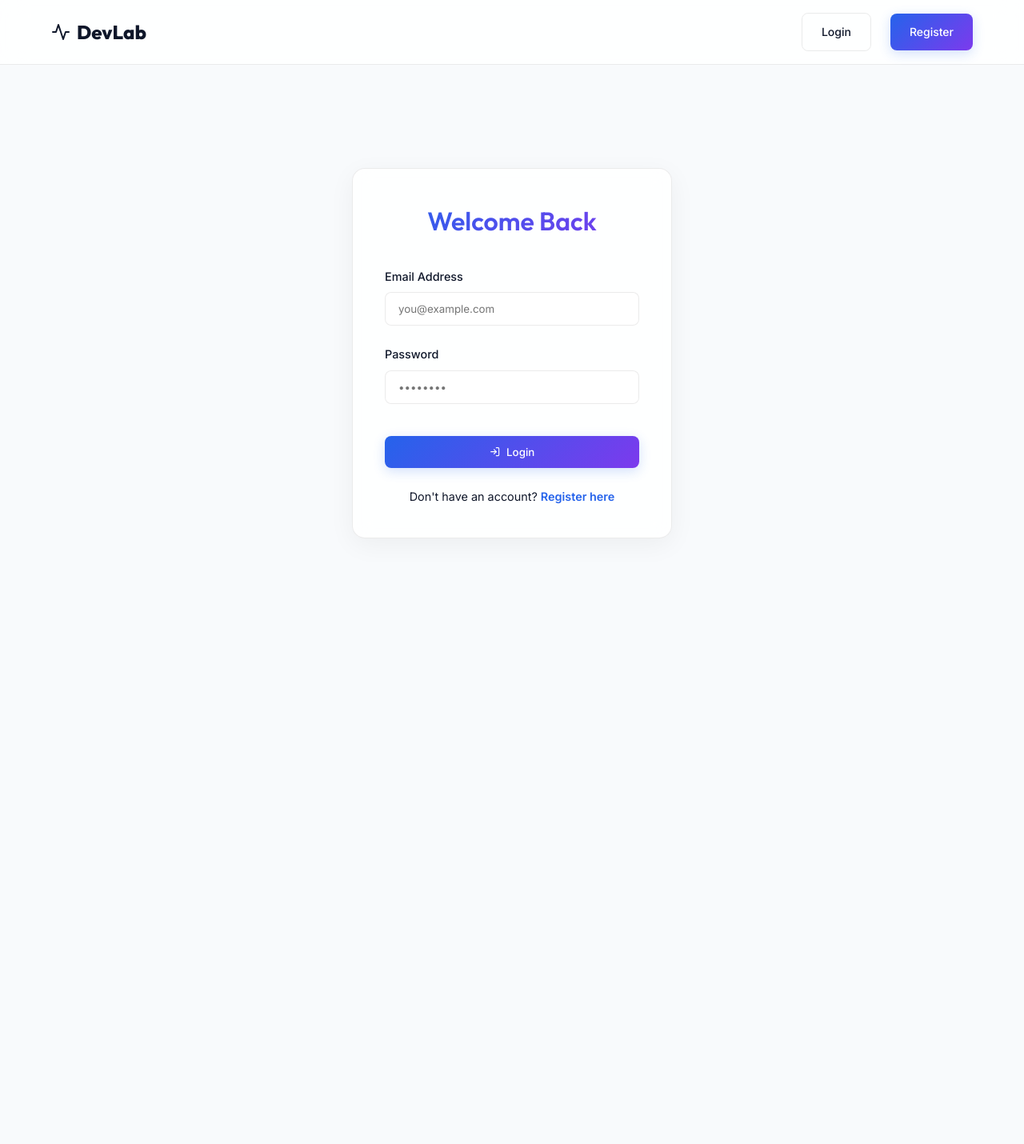
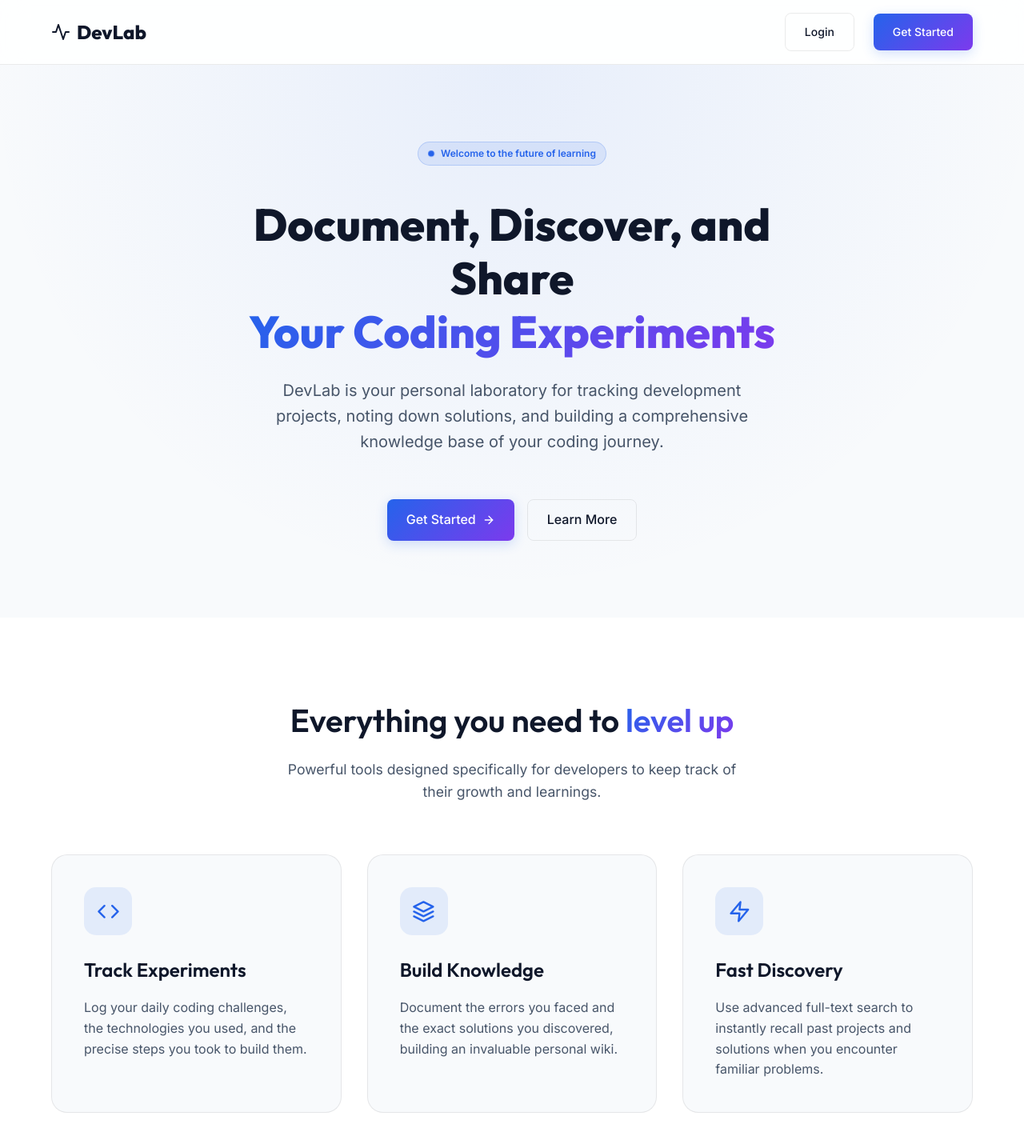
Before and after one commit to Amandeep-Singh07/Devlab-Experiment, a React app in the folder frontend/: page / in a window 1280 px wide. Before the commit this address led to /login. Shown: the top 1430 px of the page at 80% size. Before the commit the page ends 801 px from the top, so only its background shows below. Built offline with nearby package versions, Linux system fonts and the light colour scheme; no server answers; the HTML template or start-up script is replaced by a standard one.

Commit message:
added a landing page to the website

```diff
--- a/frontend/src/App.jsx
+++ b/frontend/src/App.jsx
@@ -7,6 +7,7 @@ import Login from './pages/Login';
 import Register from './pages/Register';
 import CreateExperiment from './pages/CreateExperiment';
 import ExperimentDetails from './pages/ExperimentDetails';
+import Landing from './pages/Landing';
 
 const PrivateRoute = ({ children }) => {
   const { user, loading } = useContext(AuthContext);
@@ -19,9 +20,10 @@ const AppRoutes = () => {
     <>
       <Navbar />
       <Routes>
+        <Route path="/" element={<Landing />} />
         <Route path="/login" element={<Login />} />
         <Route path="/register" element={<Register />} />
-        <Route path="/" element={<PrivateRoute><Dashboard /></PrivateRoute>} />
+        <Route path="/dashboard" element={<PrivateRoute><Dashboard /></PrivateRoute>} />
         <Route path="/create" element={<PrivateRoute><CreateExperiment /></PrivateRoute>} />
         <Route path="/experiment/:id" element={<PrivateRoute><ExperimentDetails /></PrivateRoute>} />
       </Routes>
--- a/frontend/src/components/ExperimentCard.jsx
+++ b/frontend/src/components/ExperimentCard.jsx
@@ -1,6 +1,6 @@
 import React from 'react';
 import { Link } from 'react-router-dom';
-import { FiCode, FiArrowRight, FiEye, FiStar, FiClock } from 'react-icons/fi';
+import { FiCode, FiArrowRight, FiEye, FiStar, FiClock, FiArrowDown } from 'react-icons/fi';
 import { motion } from 'framer-motion';
 
 const ExperimentCard = ({ experiment }) => {
@@ -39,6 +39,7 @@ const ExperimentCard = ({ experiment }) => {
       <div style={{ display: 'flex', justifyContent: 'space-between', color: 'var(--text-secondary)', fontSize: '0.85rem', marginBottom: '1rem' }}>
         <span style={{ display: 'flex', alignItems: 'center', gap: '4px' }}><FiEye /> {experiment.views || 0}</span>
         <span style={{ display: 'flex', alignItems: 'center', gap: '4px', color: 'var(--warning)' }}><FiStar /> {experiment.upvotes || 0}</span>
+        <span style={{ display: 'flex', alignItems: 'center', gap: '4px', color: 'var(--danger)' }}><FiArrowDown /> {experiment.downvotes || 0}</span>
         {experiment.timeTaken && (
           <span style={{ display: 'flex', alignItems: 'center', gap: '4px' }}><FiClock /> {experiment.timeTaken}</span>
         )}
--- a/frontend/src/components/Navbar.jsx
+++ b/frontend/src/components/Navbar.jsx
@@ -15,13 +15,14 @@ const Navbar = () => {
   return (
     <nav className="navbar">
       <div className="container">
-        <Link to="/" className="nav-logo" style={{ display: 'flex', alignItems: 'center', gap: '0.5rem', fontSize: '1.5rem', fontWeight: '800', fontFamily: 'Outfit' }}>
+        <Link to={user ? "/dashboard" : "/"} className="nav-logo" style={{ display: 'flex', alignItems: 'center', gap: '0.5rem', fontSize: '1.5rem', fontWeight: '800', fontFamily: 'Outfit' }}>
           <FiActivity className="text-gradient" />
           <span>DevLab</span>
         </Link>
         <div className="nav-links">
           {user ? (
             <>
+              <Link to="/dashboard" className="btn btn-secondary text-sm">Dashboard</Link>
               <Link to="/create" className="btn btn-secondary text-sm">
                 <FiPlusCircle /> New Experiment
               </Link>
@@ -32,7 +33,7 @@ const Navbar = () => {
           ) : (
             <>
               <Link to="/login" className="btn btn-secondary text-sm">Login</Link>
-              <Link to="/register" className="btn btn-primary text-sm">Register</Link>
+              <Link to="/login" className="btn btn-primary text-sm">Get Started</Link>
             </>
           )}
         </div>
--- a/frontend/src/index.css
+++ b/frontend/src/index.css
@@ -259,3 +259,127 @@ input:focus, textarea:focus, select:focus {
   font-size: 0.9rem;
   border: 1px solid var(--border-glass);
 }
+
+/* Landing Page Styles */
+.landing-page {
+  flex: 1;
+  display: flex;
+  flex-direction: column;
+}
+
+.hero-section {
+  padding: 6rem 0;
+  text-align: center;
+  position: relative;
+  overflow: hidden;
+  background: radial-gradient(circle at 50% 0%, rgba(37, 99, 235, 0.08) 0%, transparent 70%);
+}
+
+.hero-content {
+  display: flex;
+  flex-direction: column;
+  align-items: center;
+  gap: 1.5rem;
+  max-width: 800px;
+  margin: 0 auto;
+}
+
+.hero-title {
+  font-size: 3.5rem;
+  line-height: 1.2;
+  font-weight: 800;
+  margin-top: 1rem;
+}
+
+.hero-subtitle {
+  font-size: 1.25rem;
+  color: var(--text-secondary);
+  max-width: 600px;
+  margin-bottom: 2rem;
+}
+
+.hero-actions {
+  display: flex;
+  gap: 1rem;
+  justify-content: center;
+  flex-wrap: wrap;
+}
+
+.badge-pulse {
+  display: inline-block;
+  width: 8px;
+  height: 8px;
+  background-color: var(--accent-primary);
+  border-radius: 50%;
+  margin-right: 8px;
+  box-shadow: 0 0 0 0 rgba(37, 99, 235, 0.7);
+  animation: pulse 2s infinite;
+}
+
+@keyframes pulse {
+  0% { transform: scale(0.95); box-shadow: 0 0 0 0 rgba(37, 99, 235, 0.7); }
+  70% { transform: scale(1); box-shadow: 0 0 0 6px rgba(37, 99, 235, 0); }
+  100% { transform: scale(0.95); box-shadow: 0 0 0 0 rgba(37, 99, 235, 0); }
+}
+
+.features-section {
+  padding: 6rem 0;
+  background: var(--bg-secondary);
+}
+
+.section-header {
+  text-align: center;
+  margin-bottom: 4rem;
+}
+
+.section-header h2 {
+  font-size: 2.5rem;
+  margin-bottom: 1rem;
+}
+
+.section-header p {
+  font-size: 1.1rem;
+  color: var(--text-secondary);
+  max-width: 600px;
+  margin: 0 auto;
+}
+
+.features-grid {
+  display: grid;
+  grid-template-columns: repeat(auto-fit, minmax(300px, 1fr));
+  gap: 2rem;
+}
+
+.feature-card {
+  padding: 2.5rem;
+  border-radius: 20px;
+  background: var(--bg-primary);
+  border: 1px solid var(--border-glass);
+  transition: all 0.3s ease;
+}
+
+.icon-wrapper {
+  width: 60px;
+  height: 60px;
+  border-radius: 15px;
+  background: rgba(37, 99, 235, 0.1);
+  display: flex;
+  align-items: center;
+  justify-content: center;
+  margin-bottom: 1.5rem;
+}
+
+.feature-icon {
+  font-size: 1.8rem;
+  color: var(--accent-primary);
+}
+
+.feature-card h3 {
+  font-size: 1.5rem;
+  margin-bottom: 1rem;
+}
+
+.feature-card p {
+  color: var(--text-secondary);
+  line-height: 1.6;
+}
--- a/frontend/src/pages/ExperimentDetails.jsx
+++ b/frontend/src/pages/ExperimentDetails.jsx
@@ -2,7 +2,7 @@ import React, { useState, useEffect } from 'react';
 import { useParams, Link, useNavigate } from 'react-router-dom';
 import api from '../services/api';
 import { motion } from 'framer-motion';
-import { FiArrowLeft, FiTrash2, FiCode, FiEye, FiStar, FiClock, FiCopy, FiCheck } from 'react-icons/fi';
+import { FiArrowLeft, FiTrash2, FiCode, FiEye, FiStar, FiClock, FiCopy, FiCheck, FiArrowDown } from 'react-icons/fi';
 
 const CodeSnippet = ({ code }) => {
   const [copied, setCopied] = useState(false);
@@ -79,6 +79,15 @@ const ExperimentDetails = () => {
     }
   };
 
+  const handleDownvote = async () => {
+    try {
+      const response = await api.post(`/experiments/${id}/downvote`);
+      setExperiment(response.data);
+    } catch (error) {
+      console.error('Failed to downvote experiment', error);
+    }
+  };
+
   if (loading) return <div className="container" style={{ textAlign: 'center', marginTop: '4rem' }}>Loading...</div>;
   if (!experiment) return <div className="container" style={{ textAlign: 'center', marginTop: '4rem' }}>Experiment not found</div>;
 
@@ -127,6 +136,9 @@ const ExperimentDetails = () => {
               <button onClick={handleUpvote} className="btn" style={{ background: 'rgba(255,200,0,0.1)', color: 'var(--warning)', display: 'flex', alignItems: 'center', gap: '0.5rem', border: '1px solid rgba(255,200,0,0.3)', padding: '0.25rem 0.75rem' }}>
                 <FiStar /> {experiment.upvotes} Upvote
               </button>
+              <button onClick={handleDownvote} className="btn" style={{ background: 'rgba(255,100,100,0.1)', color: 'var(--danger)', display: 'flex', alignItems: 'center', gap: '0.5rem', border: '1px solid rgba(255,100,100,0.3)', padding: '0.25rem 0.75rem' }}>
+                <FiArrowDown /> {experiment.downvotes || 0} Downvote
+              </button>
             </div>
           </div>
 
--- /dev/null
+++ b/frontend/src/pages/Landing.jsx
@@ -0,0 +1,107 @@
+import React from 'react';
+import { motion } from 'framer-motion';
+import { Link } from 'react-router-dom';
+import { FiCode, FiLayers, FiZap, FiArrowRight } from 'react-icons/fi';
+
+const Landing = () => {
+  const containerVariants = {
+    hidden: { opacity: 0 },
+    visible: {
+      opacity: 1,
+      transition: { staggerChildren: 0.2 }
+    }
+  };
+
+  const itemVariants = {
+    hidden: { opacity: 0, y: 20 },
+    visible: {
+      opacity: 1,
+      y: 0,
+      transition: { duration: 0.6, ease: "easeOut" }
+    }
+  };
+
+  return (
+    <div className="landing-page">
+      <div className="hero-section">
+        <motion.div
+          className="container hero-content"
+          initial="hidden"
+          animate="visible"
+          variants={containerVariants}
+        >
+          <motion.div className="badge" variants={itemVariants}>
+            <span className="badge-pulse"></span>
+            Welcome to the future of learning
+          </motion.div>
+          <motion.h1 className="hero-title" variants={itemVariants}>
+            Document, Discover, and Share <br/>
+            <span className="text-gradient">Your Coding Experiments</span>
+          </motion.h1>
+          <motion.p className="hero-subtitle" variants={itemVariants}>
+            DevLab is your personal laboratory for tracking development projects, noting down solutions, and building a comprehensive knowledge base of your coding journey.
+          </motion.p>
+          <motion.div className="hero-actions" variants={itemVariants}>
+            <Link to="/login" className="btn btn-primary btn-lg" style={{ display: 'flex', alignItems: 'center', gap: '0.5rem' }}>
+              Get Started <FiArrowRight />
+            </Link>
+            <a href="#features" className="btn btn-secondary btn-lg">
+              Learn More
+            </a>
+          </motion.div>
+        </motion.div>
+      </div>
+
+      <div id="features" className="features-section">
+        <div className="container">
+          <motion.div
+            className="section-header"
+            initial={{ opacity: 0, y: 20 }}
+            whileInView={{ opacity: 1, y: 0 }}
+            viewport={{ once: true, margin: "-100px" }}
+            transition={{ duration: 0.6 }}
+          >
+            <h2>Everything you need to <span className="text-gradient">level up</span></h2>
+            <p>Powerful tools designed specifically for developers to keep track of their growth and learnings.</p>
+          </motion.div>
+
+          <div className="features-grid">
+            {[
+              {
+                icon: <FiCode className="feature-icon" />,
+                title: "Track Experiments",
+                description: "Log your daily coding challenges, the technologies you used, and the precise steps you took to build them."
+              },
+              {
+                icon: <FiLayers className="feature-icon" />,
+                title: "Build Knowledge",
+                description: "Document the errors you faced and the exact solutions you discovered, building an invaluable personal wiki."
+              },
+              {
+                icon: <FiZap className="feature-icon" />,
+                title: "Fast Discovery",
+                description: "Use advanced full-text search to instantly recall past projects and solutions when you encounter familiar problems."
+              }
+            ].map((feature, index) => (
+              <motion.div
+                key={index}
+                className="feature-card"
+                initial={{ opacity: 0, y: 30 }}
+                whileInView={{ opacity: 1, y: 0 }}
+                viewport={{ once: true, margin: "-50px" }}
+                transition={{ duration: 0.5, delay: index * 0.2 }}
+                whileHover={{ y: -10 }}
+              >
+                <div className="icon-wrapper">{feature.icon}</div>
+                <h3>{feature.title}</h3>
+                <p>{feature.description}</p>
+              </motion.div>
+            ))}
+          </div>
+        </div>
+      </div>
+    </div>
+  );
+};
+
+export default Landing;
```
Also changed, not shown: 1 other file (tests, documents, lock files or other folders).
